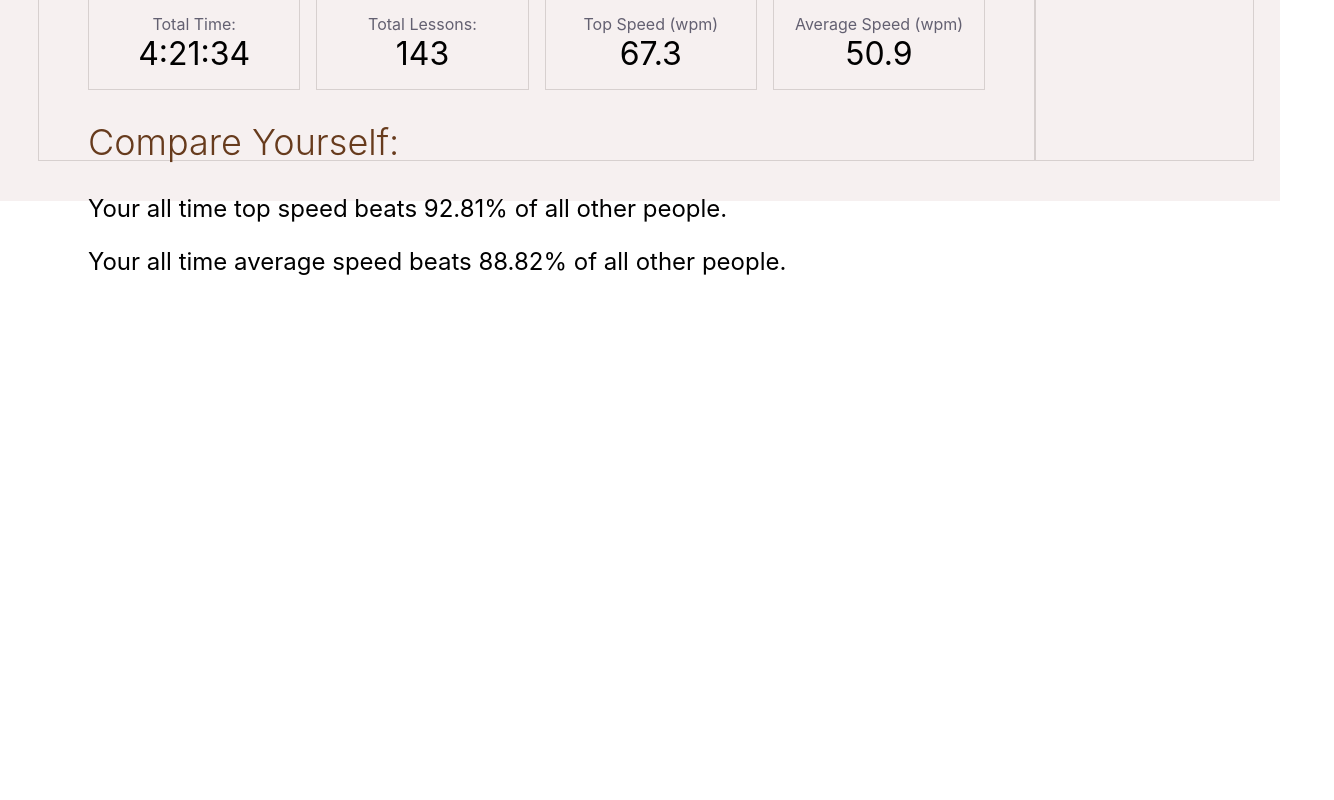
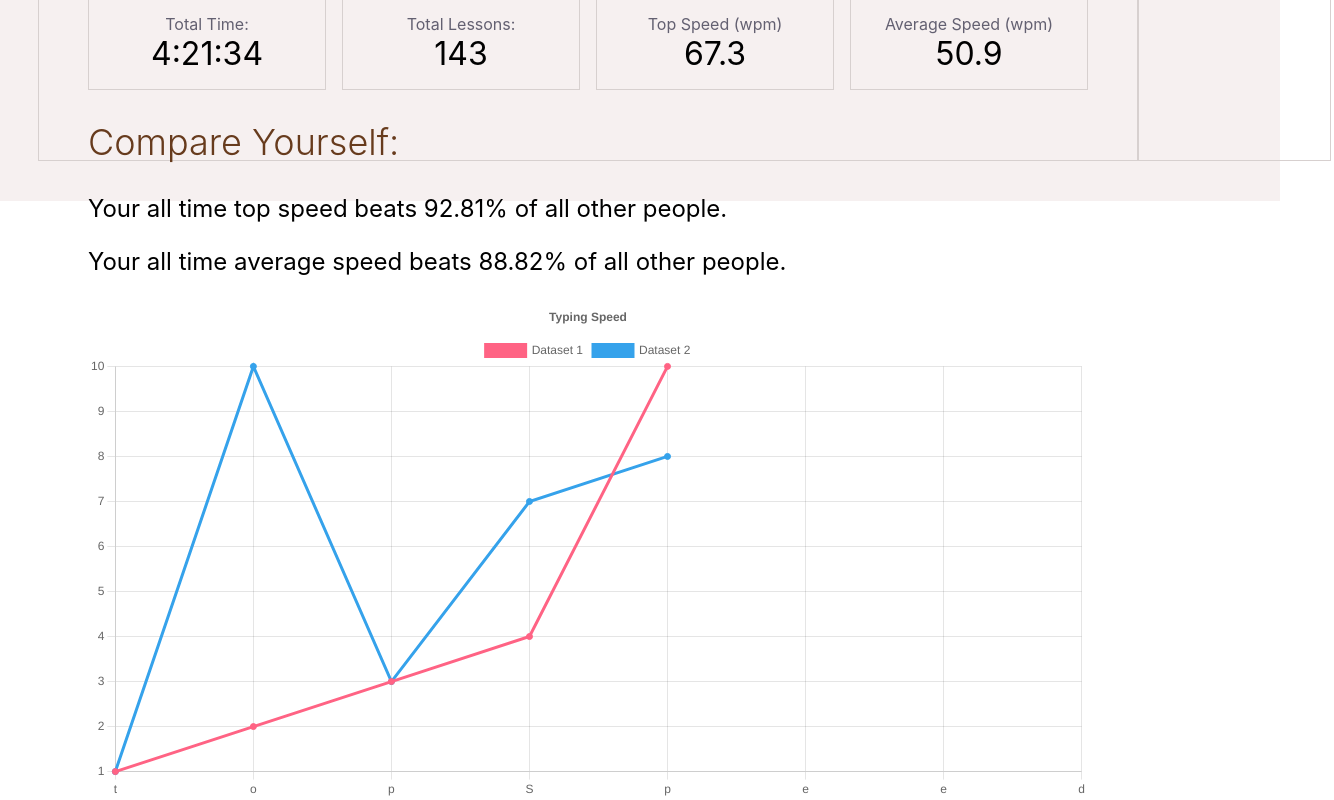
Before and after one commit to CJM1994/Typr, a React (Create React App) app in the folder client/: page / in a window 1280 px wide. Shown: the part 599-1399 px from the top of the page, 1334 px wide, since content can reach past the window. Before the commit the page ends 899 px from the top, so only its background shows below. Built offline with nearby package versions, Linux system fonts and the light colour scheme.

Commit message:
Add chart component

```diff
--- a/client/package.json
+++ b/client/package.json
@@ -9,9 +9,11 @@
     "@fortawesome/react-fontawesome": "^0.1.18",
     "axios": "^0.26.1",
     "babel-plugin-prismjs": "^2.1.0",
+    "chart.js": "^3.0.0",
     "classnames": "^2.3.1",
     "prismjs": "^1.27.0",
     "react": "^18.0.0",
+    "react-chartjs-2": "^4.1.0",
     "react-dom": "^18.0.0",
     "react-scripts": "5.0.0",
     "sass": "^1.50.0",
--- /dev/null
+++ b/client/src/components/Profile/Charts/Line.jsx
@@ -0,0 +1,68 @@
+import { Line } from 'react-chartjs-2'
+import {
+  Chart as ChartJS,
+  CategoryScale,
+  LinearScale,
+  PointElement,
+  LineElement,
+  Title,
+  Tooltip,
+  Legend,
+  Filler
+} from 'chart.js';
+
+ChartJS.register(
+  CategoryScale,
+  LinearScale,
+  PointElement,
+  LineElement,
+  Title,
+  Tooltip,
+  Legend,
+  Filler
+);
+
+const options = {
+  responsive: true,
+  // maintainAspectRatio: false,
+  plugins: {
+    legend: {
+      position: 'top',
+    },
+    title: {
+      display: true,
+      text: 'Typing Speed',
+    },
+  },
+};
+
+const data = {
+  labels: 'topSpeed',
+  datasets: [
+    {
+      label: 'Dataset 1',
+      data: [1, 2, 3, 4, 10],
+      borderColor: 'rgb(255, 99, 132)',
+      backgroundColor: 'rgb(255, 99, 132)',
+    },
+    {
+      label: 'Dataset 2',
+      data: [1, 10, 3, 7, 8],
+      borderColor: 'rgb(53, 162, 235)',
+      backgroundColor: 'rgb(53, 162, 235)',
+    },
+  ],
+};
+
+export default function LineChart() {
+
+  return (
+    <Line
+      options={options}
+      data={data}
+      width={1}
+      height={0.5}
+    />
+  )
+
+}
--- a/client/src/components/Profile/Profile.jsx
+++ b/client/src/components/Profile/Profile.jsx
@@ -1,6 +1,7 @@
 import React from "react";
 import './Profile.scss';
 import StatisticsBlock from "./StatisticsBlock"
+import LineChart from './Charts/Line'
 
 export default function Profile(props) {
 
@@ -46,6 +47,9 @@ export default function Profile(props) {
 
         {/* Implementing graphs below -Connor */}
 
+        <div id='Test'><LineChart /></div>
+
+
       </div>
 
     </section>
--- a/client/src/components/Profile/Profile.scss
+++ b/client/src/components/Profile/Profile.scss
@@ -10,7 +10,7 @@
   .welcome {
     display: flex;
     flex-direction: column;
-    align-items: start;
+    align-items: flex-start;
     justify-content: flex-start
   }
 
@@ -25,3 +25,9 @@
     font-weight: 300;
   }
 }
+
+// For testing the resizing of charts
+#Test {
+  width: 1000px;
+  height:500;
+}
```
Also changed, not shown: 1 other file (tests, documents, lock files or other folders).
